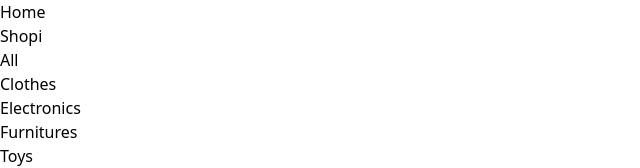
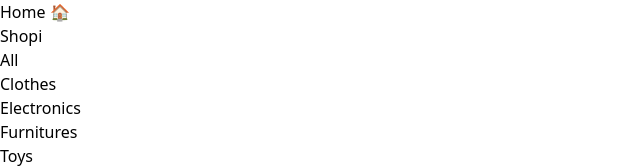
Before and after one commit to JonHernandez20/React-Tailwind, a React (Vite) app: page / in a window 1280 px wide. Shown: the top 168 px of the page, without its empty margins (0-640 px from the left). Built offline with nearby package versions, Linux system fonts and the light colour scheme.

Commit message:
Componente Layout

```diff
--- a/package.json
+++ b/package.json
@@ -10,6 +10,7 @@
     "preview": "vite preview"
   },
   "dependencies": {
+    "prop-types": "^15.8.1",
     "react": "^18.2.0",
     "react-dom": "^18.2.0",
     "react-router-dom": "^6.13.0"
--- /dev/null
+++ b/src/Components/Layout.jsx
@@ -0,0 +1,16 @@
+
+import PropTypes from 'prop-types';
+
+const Layout = ({ children }) => {
+  return (
+    <div className="flex flex-col items-center mt-20">
+        {children}
+    </div>
+  )
+}
+
+Layout.propTypes = {
+  children: PropTypes.node.isRequired,
+}
+
+export default Layout
--- a/src/Components/Navbar.jsx
+++ b/src/Components/Navbar.jsx
@@ -3,7 +3,7 @@
 
 function Navbar() {
   return (
-    <nav className="flex justify-between items-center fixed z-10 w-full py-5 px-8 text-sm font-light">
+    <nav className="flex justify-between items-center fixed z-10 top-0 w-full py-5 px-8 text-sm font-light">
         <ul className="flex items-center gap-4">
             <li className="font-semibold text-lg">
                 <NavLink to='/'>
--- a/src/Pages/Home.jsx
+++ b/src/Pages/Home.jsx
@@ -1,9 +1,11 @@
+
+import Layout from '../Components/Layout';
 
 function Home() {
   return (
-    <div className="bg-red-100">
-        Home
-    </div>
+    <Layout>
+      Home 🏠
+    </Layout>
   )
 }
 
--- a/src/Pages/MyAccount.jsx
+++ b/src/Pages/MyAccount.jsx
@@ -1,7 +1,10 @@
+import Layout from "../Components/Layout"
 
 function MyAccount() {
   return (
-    <div className="bg-red-100">MyAccount</div>
+    <Layout>
+      My Account 🎇
+    </Layout>
   )
 }
 
--- a/src/Pages/MyOrder.jsx
+++ b/src/Pages/MyOrder.jsx
@@ -1,7 +1,10 @@
+import Layout from "../Components/Layout"
 
 function MyOrder() {
   return (
-    <div className="bg-red-100">MyOrder</div>
+    <Layout>
+      My Order 🐆
+    </Layout>
   )
 }
 
--- a/src/Pages/MyOrders.jsx
+++ b/src/Pages/MyOrders.jsx
@@ -1,7 +1,10 @@
+import Layout from "../Components/Layout"
 
 function MyOrders() {
   return (
-    <div className="bg-red-100">MyOrders</div>
+    <Layout>
+      My Orders 🐬
+    </Layout>
   )
 }
 
--- a/src/Pages/NotFound.jsx
+++ b/src/Pages/NotFound.jsx
@@ -1,7 +1,10 @@
+import Layout from "../Components/Layout"
 
 function NotFound() {
   return (
-    <div className="bg-red-100">NotFound</div>
+    <Layout>
+      😢 404
+    </Layout>
   )
 }
 
--- a/src/Pages/SignIn.jsx
+++ b/src/Pages/SignIn.jsx
@@ -1,7 +1,10 @@
+import Layout from "../Components/Layout"
 
 function SignIn() {
   return (
-    <div className="bg-red-100">SignIn</div>
+    <Layout>
+      Sign In 👽
+    </Layout>
   )
 }
 
```
Also changed, not shown: 1 other file (tests, documents, lock files or other folders).
